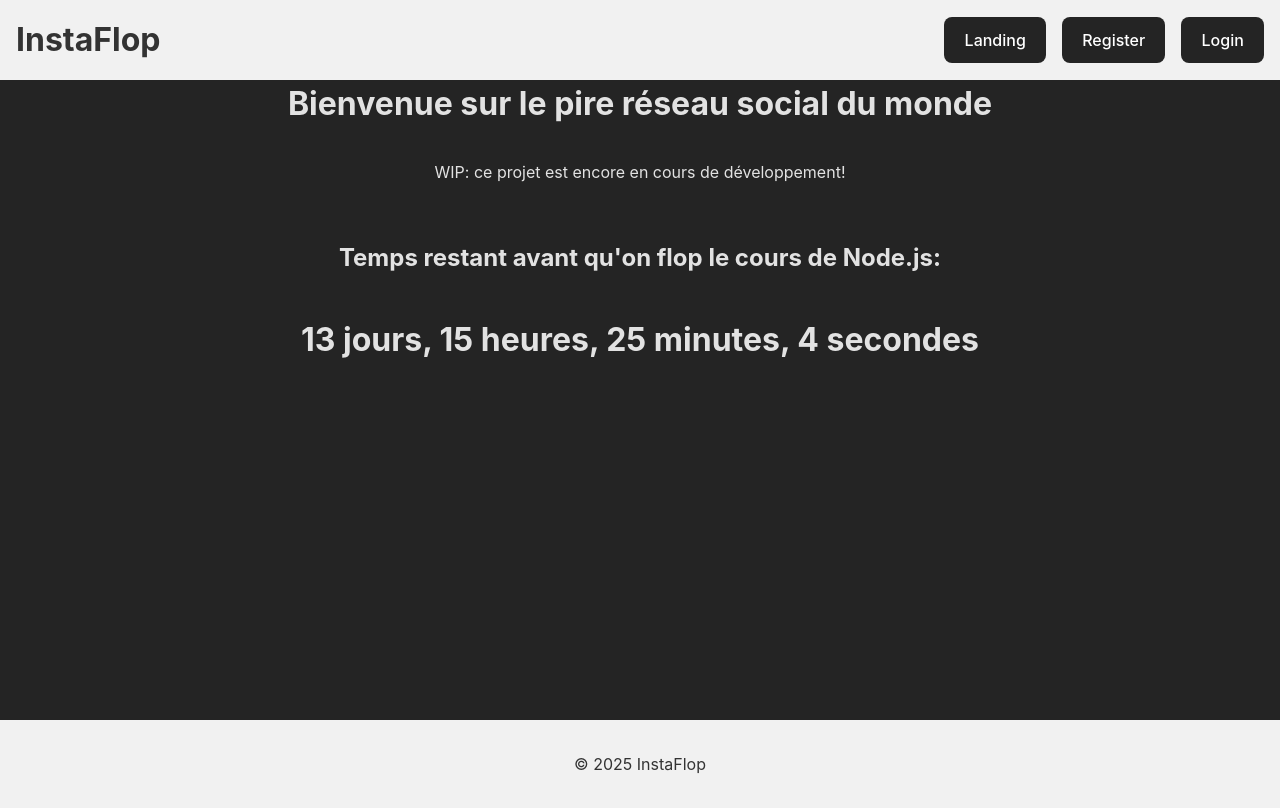
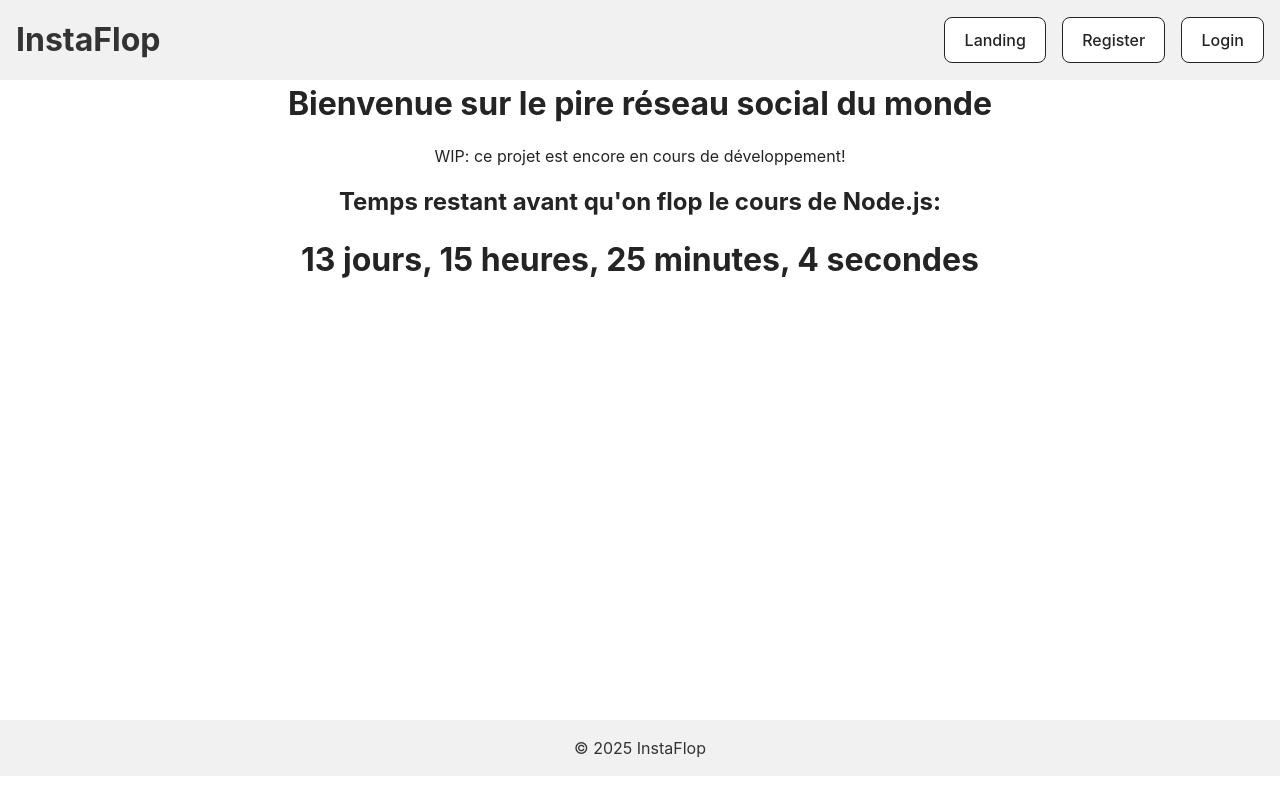
Before and after one commit to TonybynMp4/InstaFlop, a Vue app in the folder client/: page / in a window 1280 px wide. Built offline with nearby package versions, Linux system fonts and the light colour scheme.

Commit message:
style: update color scheme for improved contrast and readability

```diff
--- a/client/src/style.css
+++ b/client/src/style.css
@@ -4,8 +4,8 @@
 	font-weight: 400;
 
 	color-scheme: light dark;
-	color: rgba(255, 255, 255, 0.87);
-	background-color: #242424;
+	color: #242424;
+	background-color: #ffffff;
 
 	font-synthesis: none;
 	text-rendering: optimizeLegibility;
@@ -46,15 +46,16 @@ button,
 	font-size: 1em;
 	font-weight: 500;
 	font-family: inherit;
-	background-color: #242424;
-	color: #ffffff;
+	background-color: #fff;
+	color: #242424;
+	border-color: #242424;
 	cursor: pointer;
 	transition: border-color 0.25s;
 }
 
 button:hover,
 .button:hover {
-	background-color: #1e1e1e;
+	background-color: #242424;
 	color: #ffffff;
 	border-color: #007bff;
 }
@@ -65,3 +66,28 @@ button:focus-visible,
 .button:focus-visible {
 	outline: 4px auto -webkit-focus-ring-color;
 }
+
+.action-btn {
+	font-size: 1rem;
+	color: black
+}
+
+.action-btn:hover {
+	color: #007bff;
+}
+
+textarea {
+	max-width: 100%;
+	min-width: 10ch;
+	min-height: 1.5rem;
+	max-height: 20rem;
+	padding: 0.5rem;
+	border-radius: 8px;
+	background-color: #f8f9fa;
+	color: #242424;
+	font-family: Inter, system-ui, Avenir, Helvetica, Arial, sans-serif;
+}
+
+p {
+	margin: 0;
+}
```
